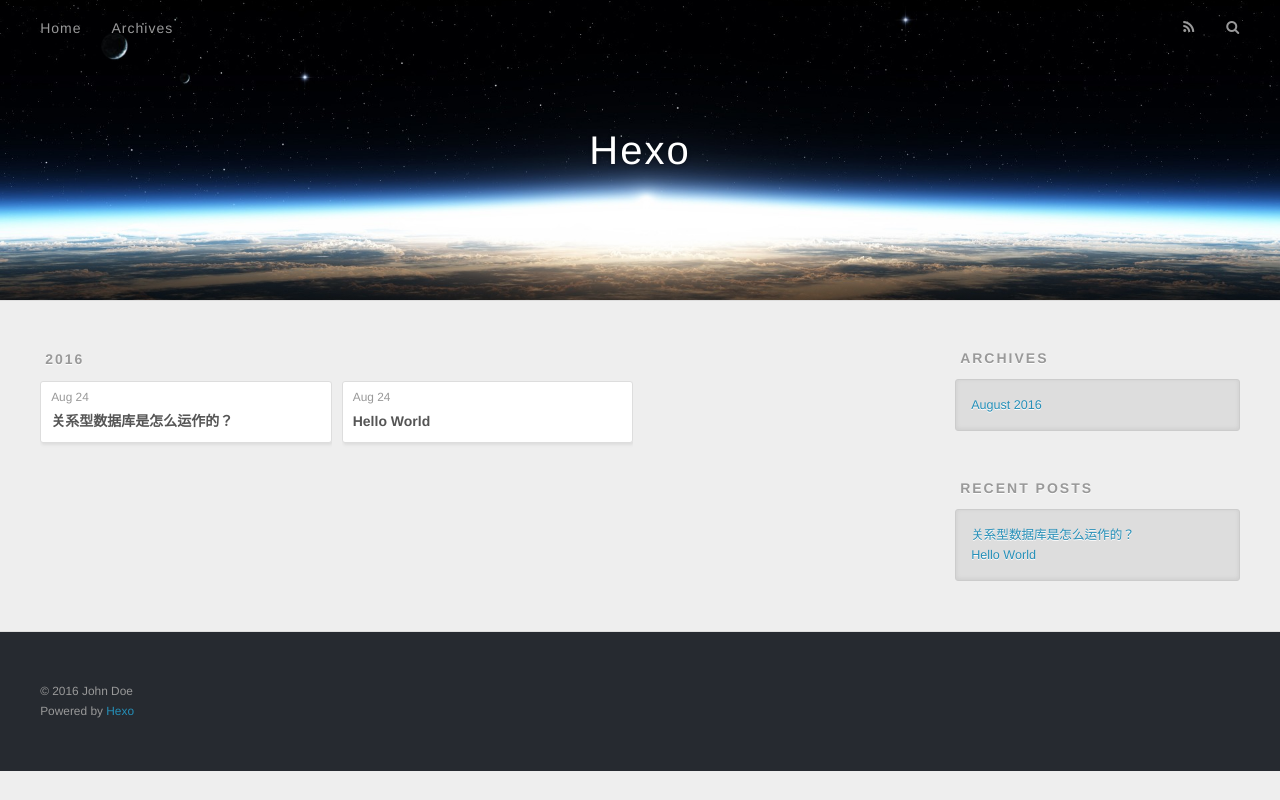
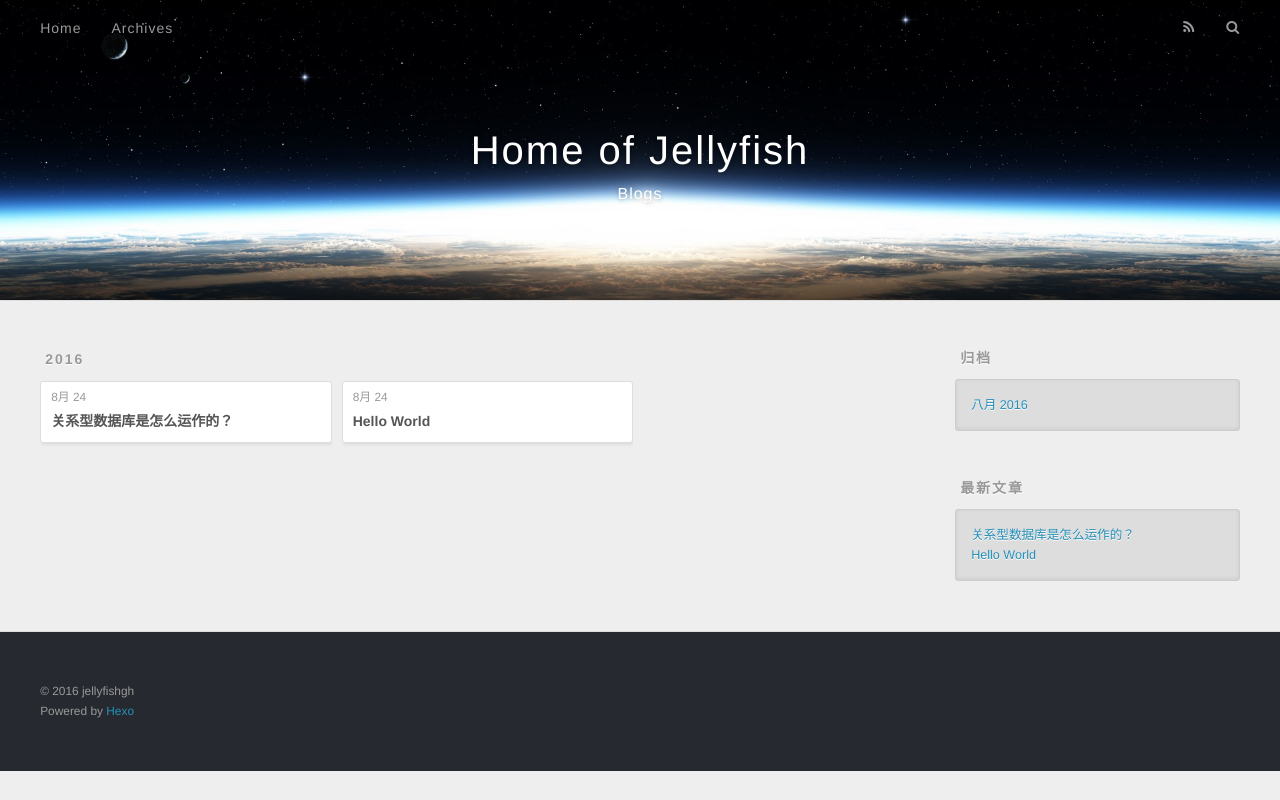
Before and after one commit to jellyfishgh/jellyfishgh.github.io, a plain HTML site: page archives/index.html in a window 1280 px wide. Drawn offline with nearby package versions, Linux system fonts and the light colour scheme.

Commit message:
Site updated: 2016-08-25 11:09:07

```diff
--- a/archives/index.html
+++ b/archives/index.html
@@ -3,16 +3,19 @@
 <head>
   <meta charset="utf-8">
 
-  <title>Archives | Hexo</title>
+  <title>归档 | Home of Jellyfish</title>
   <meta name="viewport" content="width=device-width, initial-scale=1, maximum-scale=1">
-  <meta property="og:type" content="website">
-<meta property="og:title" content="Hexo">
-<meta property="og:url" content="http://yoursite.com/archives/index.html">
-<meta property="og:site_name" content="Hexo">
+  <meta name="description" content="blogs of Jellyfish">
+<meta property="og:type" content="website">
+<meta property="og:title" content="Home of Jellyfish">
+<meta property="og:url" content="http://jellyfishgh.github.io/archives/index.html">
+<meta property="og:site_name" content="Home of Jellyfish">
+<meta property="og:description" content="blogs of Jellyfish">
 <meta name="twitter:card" content="summary">
-<meta name="twitter:title" content="Hexo">
+<meta name="twitter:title" content="Home of Jellyfish">
+<meta name="twitter:description" content="blogs of Jellyfish">
 
-    <link rel="alternate" href="/atom.xml" title="Hexo" type="application/atom+xml">
+    <link rel="alternate" href="/atom.xml" title="Home of Jellyfish" type="application/atom+xml">
 
 
     <link rel="icon" href="/favicon.png">
@@ -33,8 +36,12 @@
   <div id="header-outer" class="outer">
     <div id="header-title" class="inner">
       <h1 id="logo-wrap">
-        <a href="/" id="logo">Hexo</a>
+        <a href="/" id="logo">Home of Jellyfish</a>
       </h1>
+
+        <h2 id="subtitle-wrap">
+          <a href="/" id="subtitle">Blogs</a>
+        </h2>
 
     </div>
     <div id="header-inner" class="inner">
@@ -50,10 +57,10 @@
 
           <a id="nav-rss-link" class="nav-icon" href="/atom.xml" title="RSS Feed"></a>
 
-        <a id="nav-search-btn" class="nav-icon" title="Search"></a>
+        <a id="nav-search-btn" class="nav-icon" title="搜索"></a>
       </nav>
       <div id="search-form-wrap">
-        <form action="//google.com/search" method="get" accept-charset="UTF-8" class="search-form"><input type="search" name="q" results="0" class="search-form-input" placeholder="Search"><button type="submit" class="search-form-submit">&#xF002;</button><input type="hidden" name="sitesearch" value="http://yoursite.com"></form>
+        <form action="//google.com/search" method="get" accept-charset="UTF-8" class="search-form"><input type="search" name="q" results="0" class="search-form-input" placeholder="Search"><button type="submit" class="search-form-submit">&#xF002;</button><input type="hidden" name="sitesearch" value="http://jellyfishgh.github.io"></form>
       </div>
     </div>
   </div>
@@ -76,7 +83,7 @@
   <div class="archive-article-inner">
     <header class="archive-article-header">
       <a href="/2016/08/24/关系型数据库是怎么运作的？/" class="archive-article-date">
-  <time datetime="2016-08-24T12:38:17.000Z" itemprop="datePublished">Aug 24</time>
+  <time datetime="2016-08-24T12:38:17.000Z" itemprop="datePublished">8月 24</time>
 </a>
 
 
@@ -95,7 +102,7 @@
   <div class="archive-article-inner">
     <header class="archive-article-header">
       <a href="/2016/08/24/hello-world/" class="archive-article-date">
-  <time datetime="2016-08-24T12:33:15.320Z" itemprop="datePublished">Aug 24</time>
+  <time datetime="2016-08-24T12:33:15.320Z" itemprop="datePublished">8月 24</time>
 </a>
 
 
@@ -126,9 +133,9 @@
 
 
   <div class="widget-wrap">
-    <h3 class="widget-title">Archives</h3>
+    <h3 class="widget-title">归档</h3>
     <div class="widget">
-      <ul class="archive-list"><li class="archive-list-item"><a class="archive-list-link" href="/archives/2016/08/">August 2016</a></li></ul>
+      <ul class="archive-list"><li class="archive-list-item"><a class="archive-list-link" href="/archives/2016/08/">八月 2016</a></li></ul>
     </div>
   </div>
 
@@ -136,7 +143,7 @@
 
 
   <div class="widget-wrap">
-    <h3 class="widget-title">Recent Posts</h3>
+    <h3 class="widget-title">最新文章</h3>
     <div class="widget">
       <ul>
 
@@ -160,7 +167,7 @@
 
   <div class="outer">
     <div id="footer-info" class="inner">
-      &copy; 2016 John Doe<br>
+      &copy; 2016 jellyfishgh<br>
       Powered by <a href="http://hexo.io/" target="_blank">Hexo</a>
     </div>
   </div>
```
Also changed, not shown: 2016/08/24/hello-world/index.html (+16 -12 lines), 2016/08/24/关系型数据库是怎么运作的？/index.html (+20 -13 lines), archives/2016/08/index.html (+23 -16 lines), archives/2016/index.html (+23 -16 lines), index.html (+23 -16 lines).
